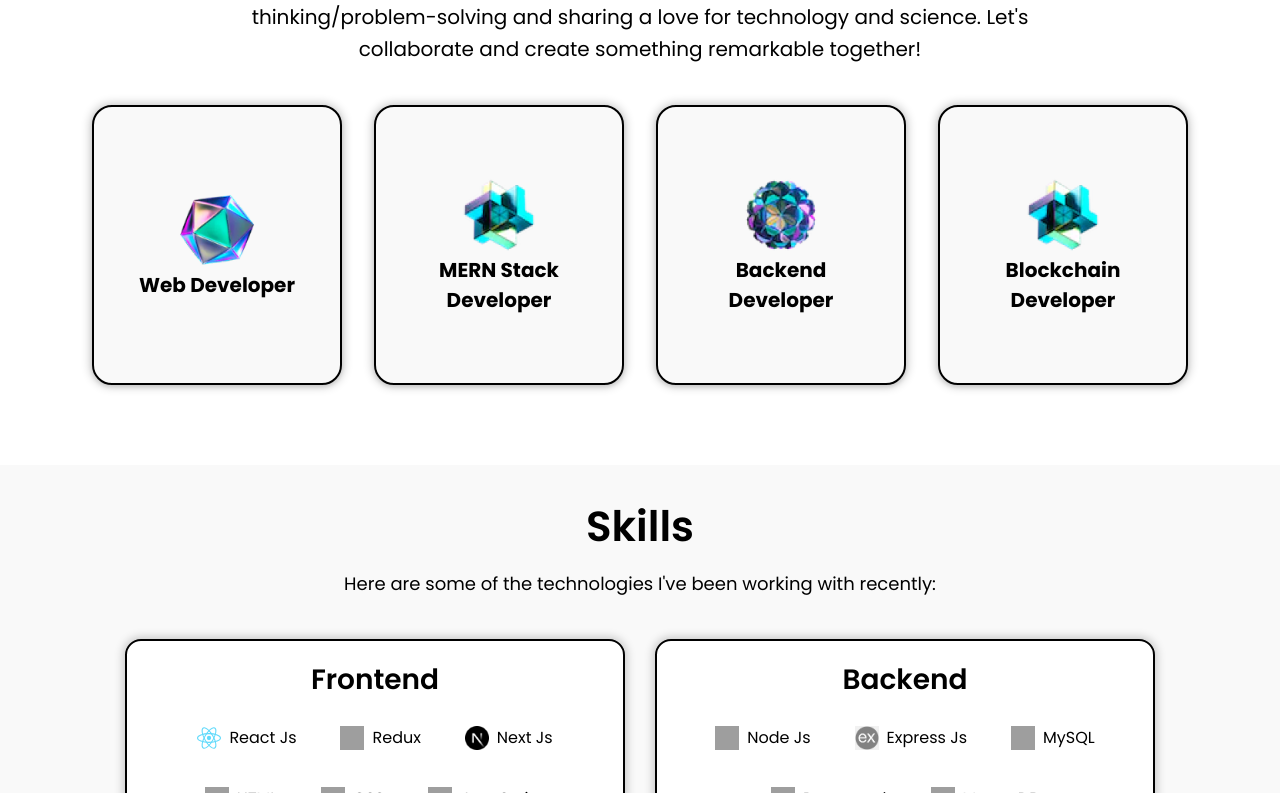
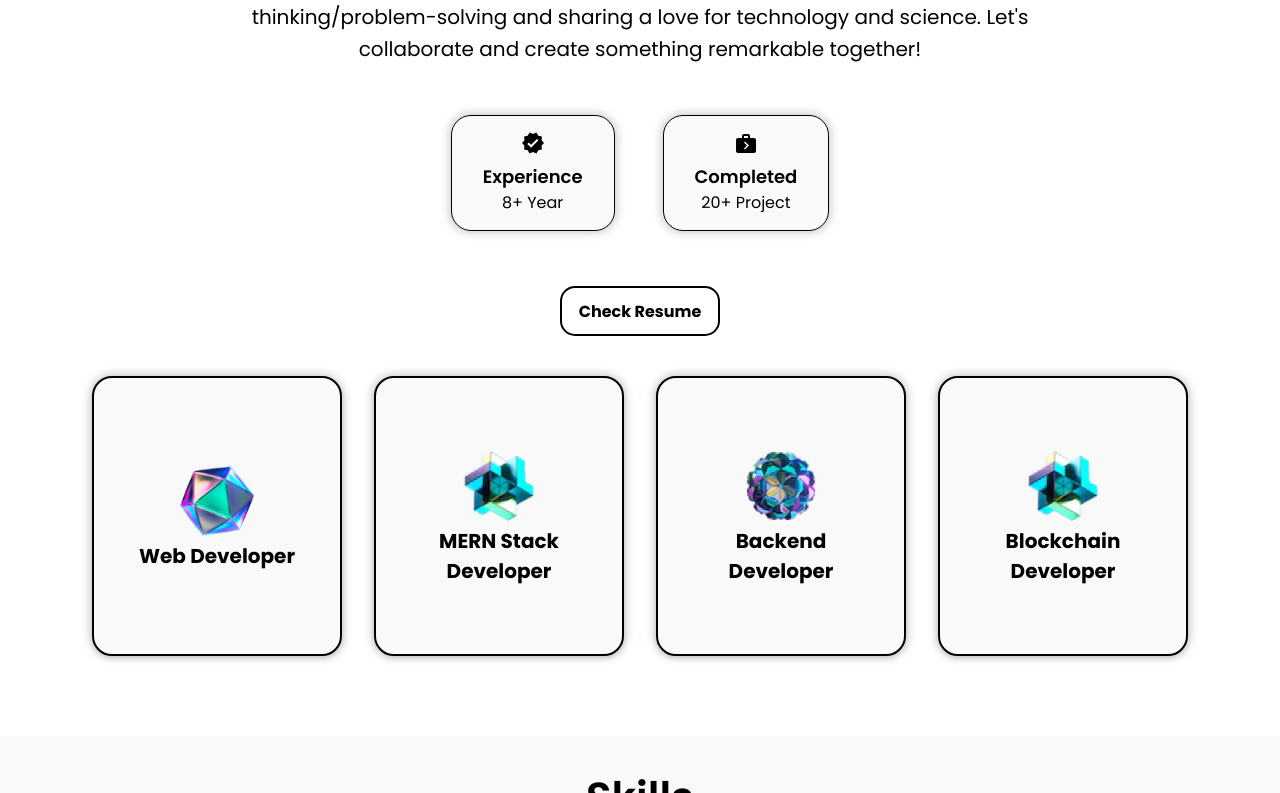
Before and after one commit to sahiillx/portfolio-website, a React (Create React App) app: page / in a window 1280 px wide. Shown: the part 847-1640 px from the top of the page. Built offline with nearby package versions, Linux system fonts and the light colour scheme; grey boxes are pictures that could not be loaded.

Commit message:
exp added

```diff
--- a/src/components/2-Body/2-About/index.js
+++ b/src/components/2-Body/2-About/index.js
@@ -3,6 +3,8 @@
 import { motion } from "framer-motion";
 import styled from "styled-components";
 import { services } from "../../../data/constants";
+import VerifiedIcon from "@mui/icons-material/Verified";
+import NextWeek from "@mui/icons-material/NextWeek";
 
 const StyledSection = styled(motion.div)`
   display: flex;
@@ -42,7 +44,6 @@
     font-size: 24px;
     line-height: 48px;
   }
-
 `;
 
 const StyledHeadText = styled.h2`
@@ -77,15 +78,80 @@
   }
 
   @media screen and (max-width: 1080px) {
-  gap: 0.5rem;
+    gap: 0.5rem;
+  }
+  @media (max-width: 960px) {
+    display: none;
+  }
+`;
+
+const Cards = styled.div`
+  display: flex;
+  gap: 3rem;
+  margin: 50px auto 40px auto;
+
+  @media (max-width: 768px) {
+  margin: 25px auto 20px auto;
+  gap: 1.5rem;
+
 }
+`;
+const Card = styled.div`
+  display: flex;
+  flex-direction: column;
+  align-items: center;
+  justify-content: center;
+  background-color: #f9f9f9;
+  border: 1.5px solid black;
+  box-shadow: 0 0 10px 2px rgba(0, 0, 0, 0.2);
+  border-radius: 20px;
+  padding: 15px 25px;
+`;
+const Title = styled.div`
+  font-size: 18px;
+  font-weight: 600;
+  color: black;
+  margin: 8px 6px 0px 6px;
+`;
+const Desc = styled.div``;
+
+const ResumeButton = styled.a`
+  display: inline-flex;
+  align-items: center;
+  height: 50px;
+  width: 160px;
+  margin-top: 15px;
+
+  padding: 0 15px;
+  border: 2px solid #000000;
+  box-sizing: border-box;
+  color: #000000;
+  cursor: pointer;
+  font-weight: bold;
+  text-decoration: none;
+  border-radius: 15px;
+  font-size: 16px;
+  transition: all 300ms cubic-bezier(0.23, 1, 0.32, 1);
+  justify-content: center;
+
+  &:hover {
+    background-color: #2e74ca;
+    box-shadow: rgba(0, 0, 0, 0.25) 0 8px 15px;
+    transform: translateY(-2px);
+    color: white;
+  }
+
+  @media screen and (max-width: 768px) {
+    padding: 0px;
+    font-size: 18px;
+    margin: 30px;
+  }
 `;
 
 const About = () => {
   return (
     <>
-
-      <StyledSection >
+      <StyledSection>
         <StyledInnerSection>
           <Something>
             <StyledSubText>Introduction</StyledSubText>
@@ -99,6 +165,23 @@
             remarkable together!
           </StyledParagraph>
 
+          <Cards>
+            <Card>
+              <VerifiedIcon style={{ color: "black" }} />
+              <Title>Experience</Title>
+              <Desc>8+ Year</Desc>
+            </Card>
+            <Card>
+              <NextWeek style={{ color: "black" }} />
+              <Title>Completed</Title>
+              <Desc>20+ Project</Desc>
+            </Card>
+          </Cards>
+          <ResumeButton href="/" target="_blank">
+            Check Resume
+              {/* Say Hello <NearMeRoundedIcon style={{ color: "black", marginLeft: '8px' }} /> */}
+            </ResumeButton>
+
           <StyledServiceCardContainer>
             {services.map((service, index) => (
               <ServiceCard key={service.title} index={index} {...service} />
```
